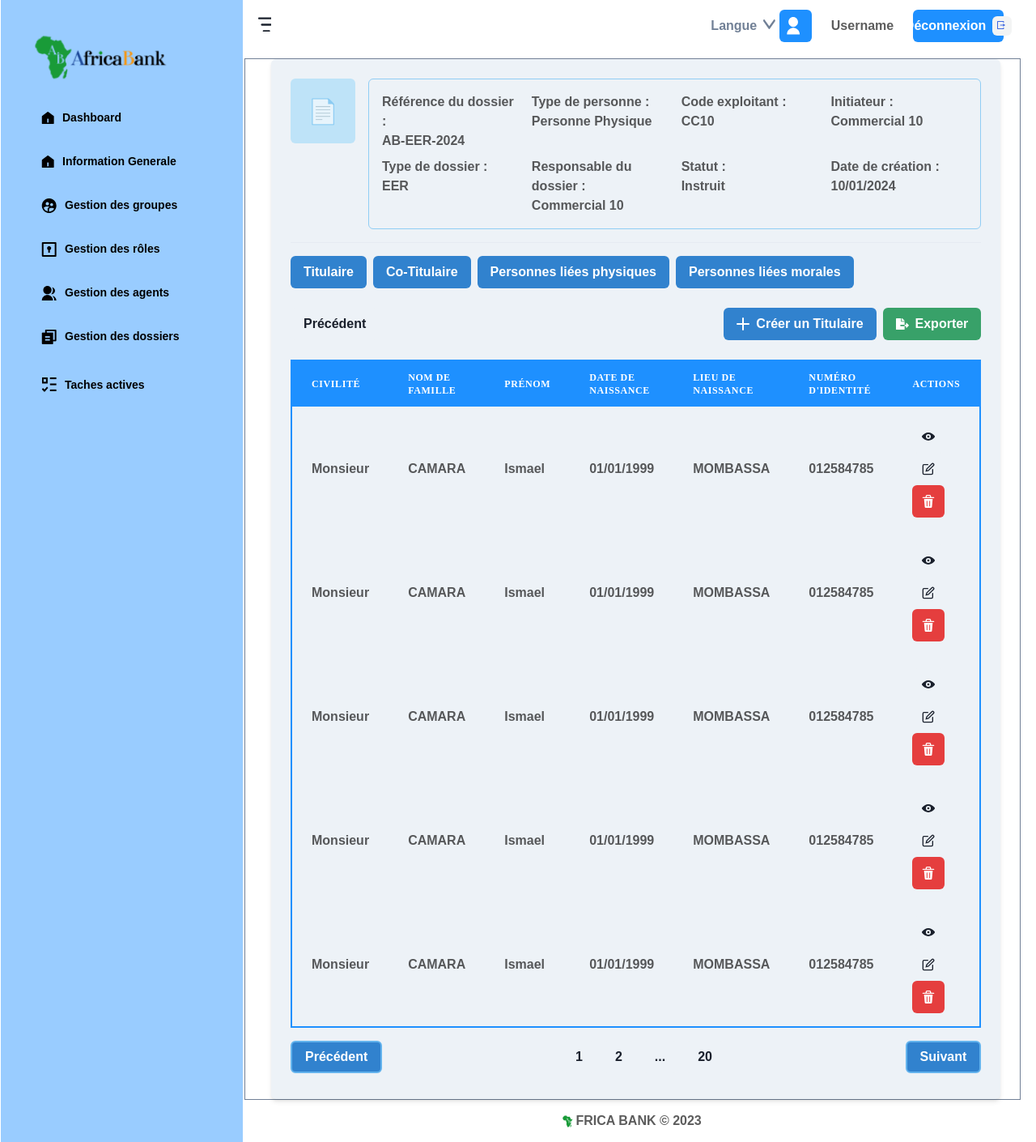
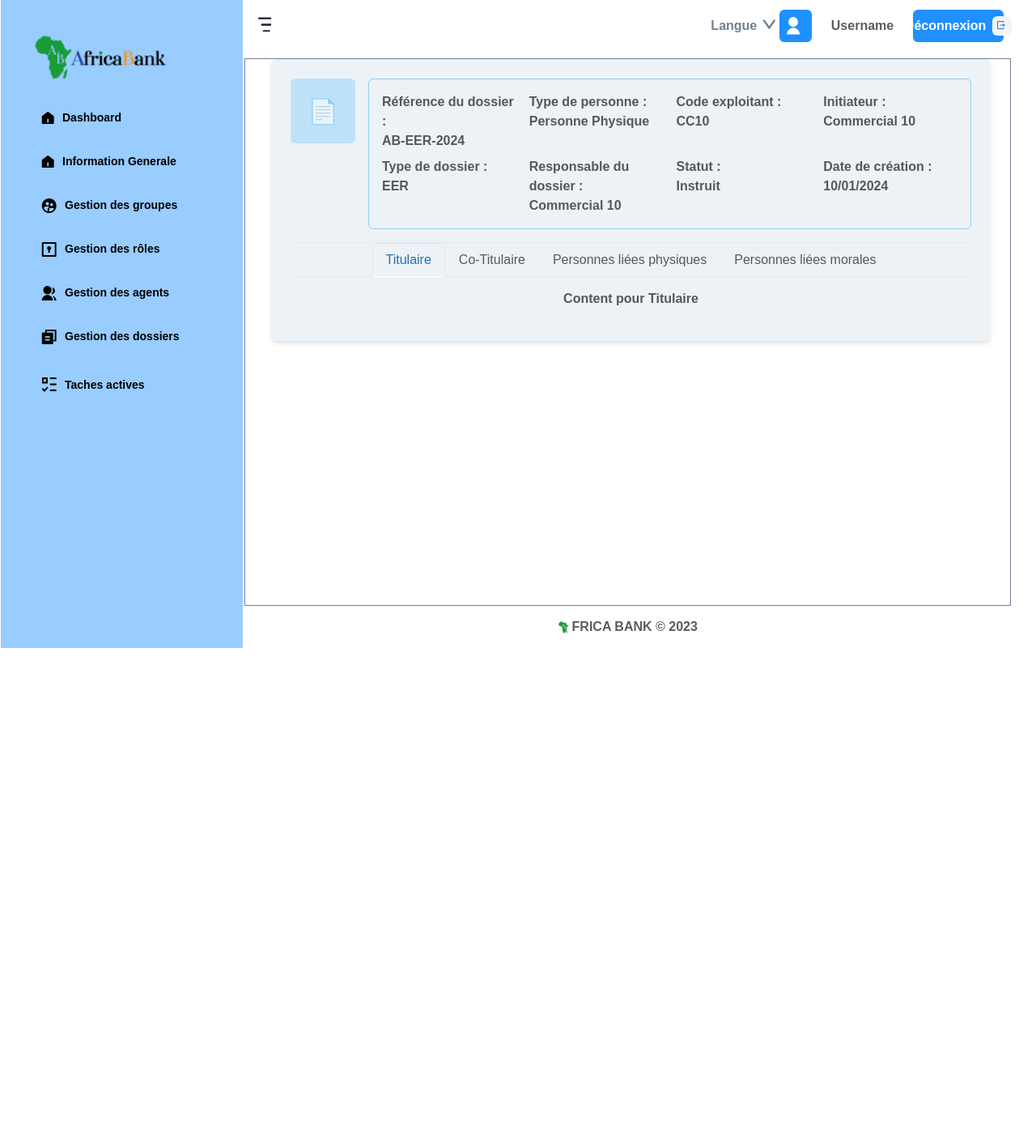
Before and after one commit to AfricaBank/front_end_officiel, a React (Vite) app: page /infos in a window 1280 px wide. Shown: the whole page at 81% size. After the commit the page ends 800 px from the top, so only its background shows below. Built offline with nearby package versions, Linux system fonts and the light colour scheme.

Commit message:
conflit resolut

```diff
--- a/package.json
+++ b/package.json
@@ -14,13 +14,15 @@
     "@chakra-ui/react": "^2.8.2",
     "@emotion/react": "^11.11.4",
     "@emotion/styled": "^11.11.0",
+    "axios": "^1.6.8",
     "chart.js": "^4.4.3",
     "framer-motion": "^11.0.8",
     "react": "^18.2.0",
     "react-chartjs-2": "^5.2.0",
     "react-dom": "^18.2.0",
     "react-icons": "^5.2.1",
-    "react-router-dom": "^6.22.3"
+    "react-router-dom": "^6.22.3",
+    "react-tabs": "^6.0.2"
   },
   "devDependencies": {
     "@types/react": "^18.2.56",
--- a/src/pages/GeneralInfo.tsx
+++ b/src/pages/GeneralInfo.tsx
@@ -14,24 +14,26 @@ import {
     Td,
     IconButton,
     Icon,
+    Tabs,
+    TabList,
+    TabPanels,
+    Tab,
+    TabPanel,
     useBreakpointValue
 } from '@chakra-ui/react';
 import { AddIcon, EditIcon, DeleteIcon, ViewIcon } from '@chakra-ui/icons';
 import { FaFileExport } from 'react-icons/fa';
 import { colors } from '../customTheme/colorTheme';
+import { icons } from '../customTheme/iconStyle';
 
-export const  GeneralInfo = () => {
+
+
+export const GeneralInfo = () => {
     // Use breakpoint value for responsive SimpleGrid columns
     const columns = useBreakpointValue({ base: 1, md: 2, lg: 4 });
 
     return (
-        <Box
-            bg="gray.100"
-            p={6}
-            borderRadius="md"
-            boxShadow="md"
-            mx={{ base: 2, md: 6 }}
-        >
+        <Box bg="gray.100" p={6} borderRadius="md" boxShadow="md" mx={{ base: 2, md: 6 }}>
             <Flex mb={4} direction={{ base: 'column', md: 'row' }}>
                 <Box
                     bg="blue.100"
@@ -84,16 +86,23 @@ export const  GeneralInfo = () => {
                 </Box>
             </Flex>
             <Divider />
-            <Flex mt={4} mb={4} wrap="wrap">
-                <Button mr={2} mb={2} colorScheme="blue">Titulaire</Button>
-                <Button mr={2} mb={2} colorScheme="blue">Co-Titulaire</Button>
-                <Button mr={2} mb={2} colorScheme="blue">Personnes liées physiques</Button>
-                <Button mr={2} mb={2} colorScheme="blue">Personnes liées morales</Button>
-            </Flex>
+
+            <Tabs variant="enclosed" align="center">
+                <TabList>
+                    <Tab>Titulaire</Tab>
+                    <Tab>Co-Titulaire</Tab>
+                    <Tab>Personnes liées physiques</Tab>
+                    <Tab>Personnes liées morales</Tab>
+                </TabList>
+                <TabPanels>
+                    <TabPanel>
+                        <Text>Content pour Titulaire</Text>
+                    </TabPanel>
+                    <TabPanel>
                         <Flex justify="space-between" mb={4} wrap="wrap">
                             <Button mb={2}>Précédent</Button>
                             <Flex mb={2}>
-                    <Button leftIcon={<AddIcon />} colorScheme="blue" mr={2}>Créer un Titulaire</Button>
+                                <Button leftIcon={<AddIcon />} colorScheme="blue" mr={2} variant='outline'>Créer un Titulaire</Button>
                                 <Button leftIcon={<Icon as={FaFileExport} />} colorScheme="green">Exporter</Button>
                             </Flex>
                         </Flex>
@@ -130,15 +139,24 @@ export const  GeneralInfo = () => {
                             </Table>
                         </Box>
                         <Flex mt={4} justify="space-between" wrap="wrap">
-                <Button mb={2} border="2px" borderColor="blue.300" borderRadius="md" colorScheme='blue'>Précédent</Button>
+                            <Button mb={2} border="2px" borderColor={colors.primary.doggerBlueBlue[102]} borderRadius="md" colorScheme='blue'>Précédent</Button>
                             <Flex mb={2}>
                                 <Button mr={2}>1</Button>
                                 <Button mr={2}>2</Button>
                                 <Button mr={2}>...</Button>
                                 <Button>20</Button>
                             </Flex>
-                <Button mb={2} border="2px" borderColor="blue.300" borderRadius="md" colorScheme='blue'>Suivant</Button>
+                            <Button mb={2} border="2px" borderColor={colors.primary.doggerBlueBlue[102]} borderRadius="md" colorScheme='blue'>Suivant</Button>
                         </Flex>
+                    </TabPanel>
+                    <TabPanel>
+                        <Text>Content pour Personnes liées physiques</Text>
+                    </TabPanel>
+                    <TabPanel>
+                        <Text>Content pour Personnes liées morales</Text>
+                    </TabPanel>
+                </TabPanels>
+            </Tabs>
         </Box>
     );
 };
```
Lines whose indentation alone changed are shown as unchanged.
